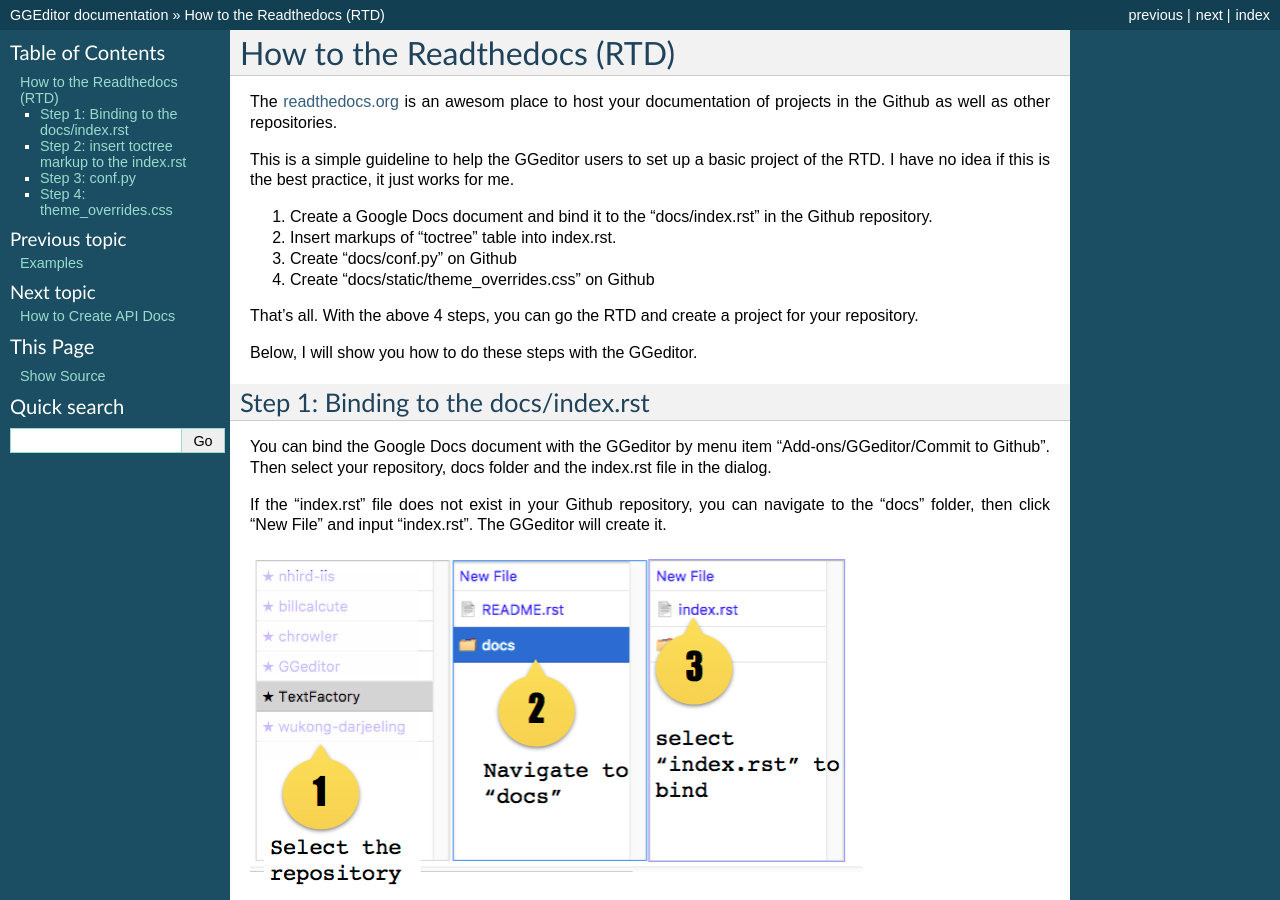
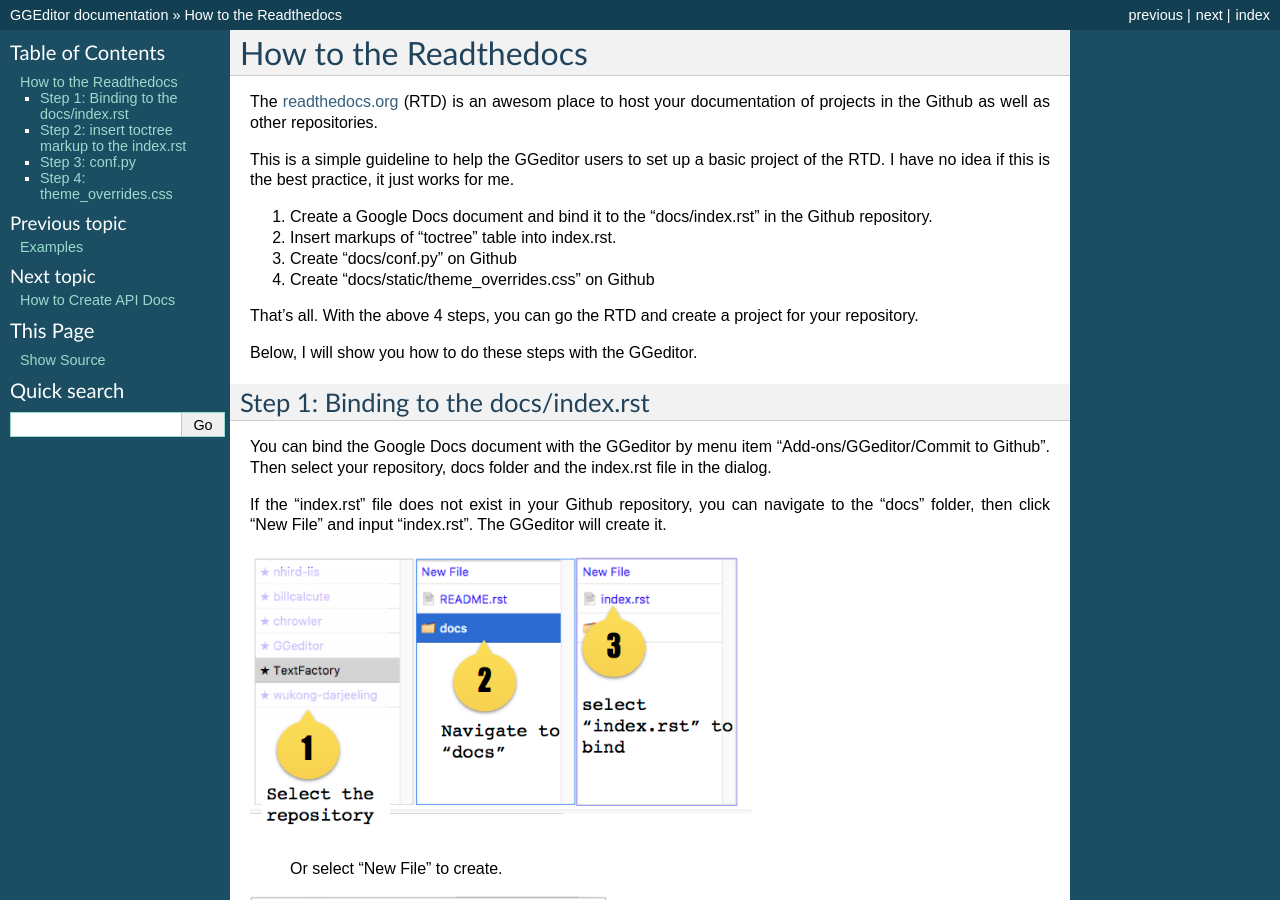
Before and after one commit to iapyeh/GGeditor, a Sphinx documentation site: the page built from docs/how2Readthedocs.rst, in a window 1280 px wide and 900 px high. Built offline with Sphinx 7.4.7, drawn with Linux system fonts in a browser that asks for light colours; pages that are not in the unit, such as notebooks, are missing from menus; some of the changed text lies outside the part shown.

```diff
--- a/docs/how2Readthedocs.rst
+++ b/docs/how2Readthedocs.rst
@@ -142,40 +142,40 @@ You can reference \ |LINK3|\  for example.
 
 .. |LINK2| raw:: html
 
-    <a href="http://www.sphinx-doc.org/en/1.4.8/config.html#options-for-html-output" target="_blank">this document</a>
+    <a href="https://docs.google.com/document/d/13b5dr8TZoTC5IJZeoiDt066b6mwq67yHqcl4TYUFnk0/edit?usp=sharing" target="_blank">the index.rst of the GGeditor</a>
 
 .. |LINK3| raw:: html
 
-    <a href="https://docs.google.com/document/d/13b5dr8TZoTC5IJZeoiDt066b6mwq67yHqcl4TYUFnk0/edit?usp=sharing" target="_blank">the index.rst of the GGeditor</a>
+    <a href="http://www.sphinx-doc.org/en/1.4.8/config.html#options-for-html-output" target="_blank">this document</a>
 
 
 .. |IMG1| image:: static/how2Readthedocs_1.png
-   :height: 348 px
-   :width: 613 px
+   :height: 285 px
+   :width: 502 px
 
 .. |IMG2| image:: static/how2Readthedocs_2.png
-   :height: 234 px
-   :width: 465 px
+   :height: 180 px
+   :width: 357 px
 
 .. |IMG3| image:: static/how2Readthedocs_3.png
-   :height: 240 px
-   :width: 468 px
+   :height: 186 px
+   :width: 364 px
 
 .. |IMG4| image:: static/how2Readthedocs_4.png
    :height: 493 px
    :width: 310 px
 
 .. |IMG5| image:: static/how2Readthedocs_5.png
-   :height: 478 px
-   :width: 810 px
+   :height: 274 px
+   :width: 232 px
 
 .. |IMG6| image:: static/how2Readthedocs_6.png
-   :height: 218 px
-   :width: 1025 px
+   :height: 178 px
+   :width: 838 px
 
 .. |IMG7| image:: static/how2Readthedocs_7.png
-   :height: 149 px
-   :width: 418 px
+   :height: 110 px
+   :width: 310 px
 
 .. |IMG8| image:: static/how2Readthedocs_8.png
    :height: 149 px
```
Also changed, not shown: other parts of docs/how2Readthedocs.rst (+7 -7 lines).
